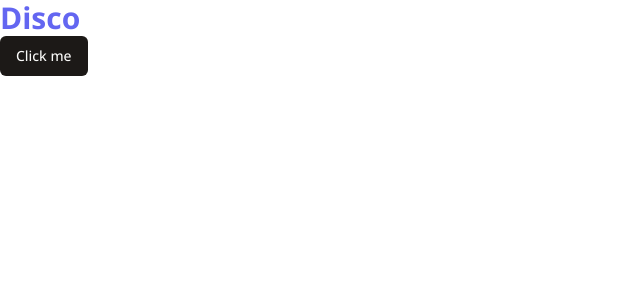
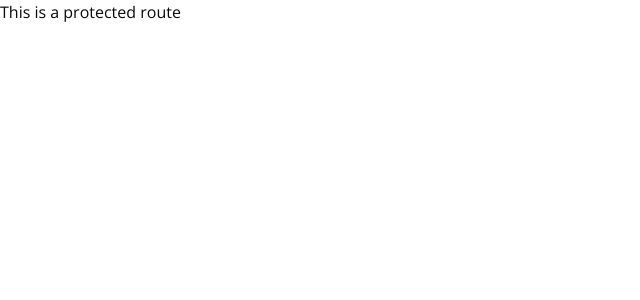
Before and after one commit to maxwellalvord/Realtime-Chat-and-Video, a Next.js app: page / in a window 1280 px wide. Shown: the top 300 px of the page, without its empty margins (0-640 px from the left). Built offline with nearby package versions, Linux system fonts and the light colour scheme.

Commit message:
Update: build out basic file structure to start on authentication.

```diff
--- /dev/null
+++ b/app/(auth)/(routes)/register/page.tsx
@@ -0,0 +1,9 @@
+const RegisterPage = () => {
+  return (
+    <div>
+      Register!
+    </div>
+  );
+}
+
+export default RegisterPage;
--- /dev/null
+++ b/app/(main)/(routes)/page.tsx
@@ -0,0 +1,9 @@
+
+
+export default function Home() {
+  return (
+    <div className="">
+      This is a protected route
+    </div>
+  )
+}
--- a/app/page.tsx
+++ /dev/null
@@ -1,14 +0,0 @@
-import { Button } from "@/components/ui/button";
-
-export default function Home() {
-  return (
-    <div className="">
-      <p className="text-3xl font-bold text-indigo-500">
-        Disco
-      </p>
-      <Button>
-        Click me
-      </Button>
-    </div>
-  )
-}
```
Also changed, not shown: app/(auth)/(routes)/login/page.tsx (renamed from app/(auth)/login/page.tsx), app/(auth)/register/page.tsx (deleted), 1 other file (tests, documents, lock files or other folders).
